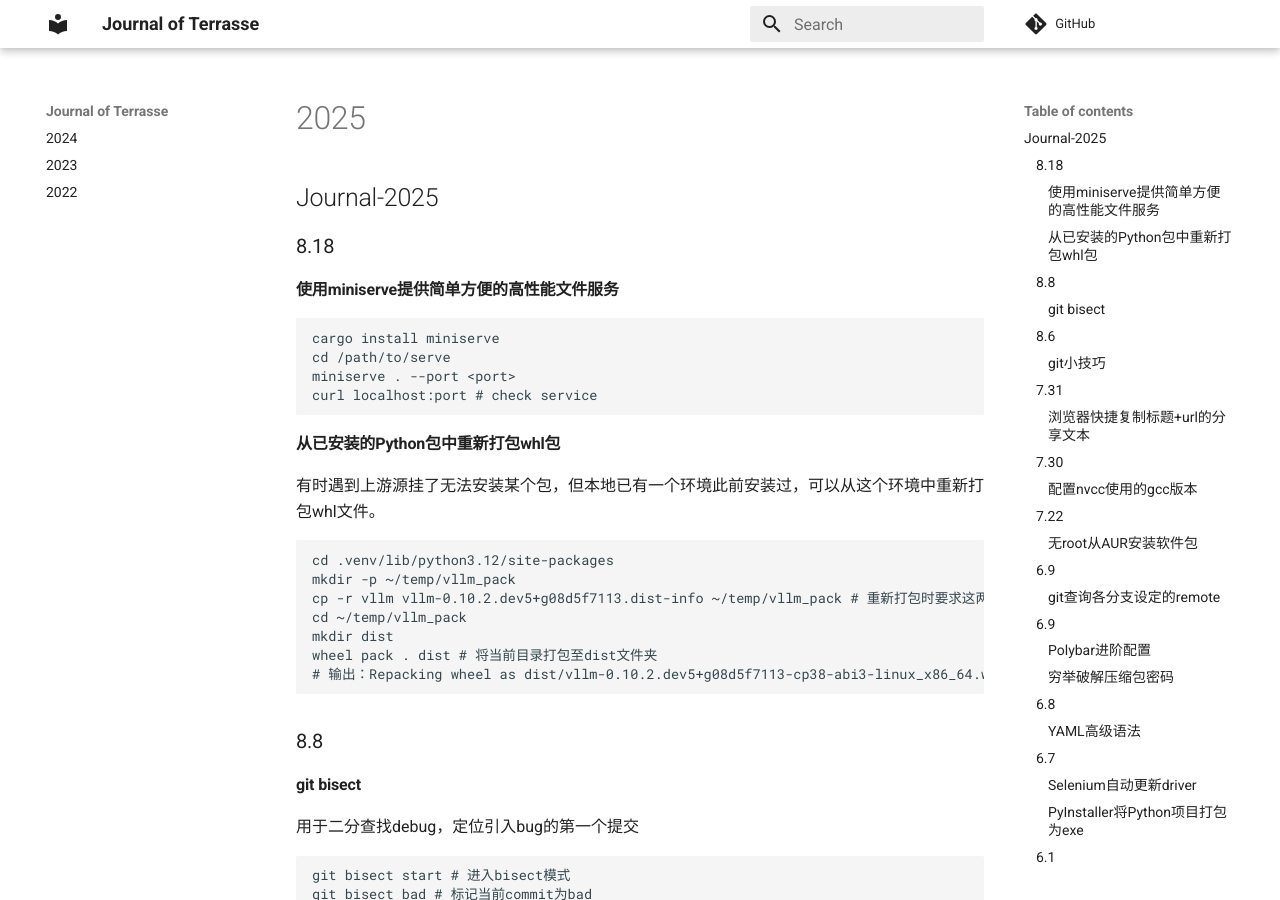
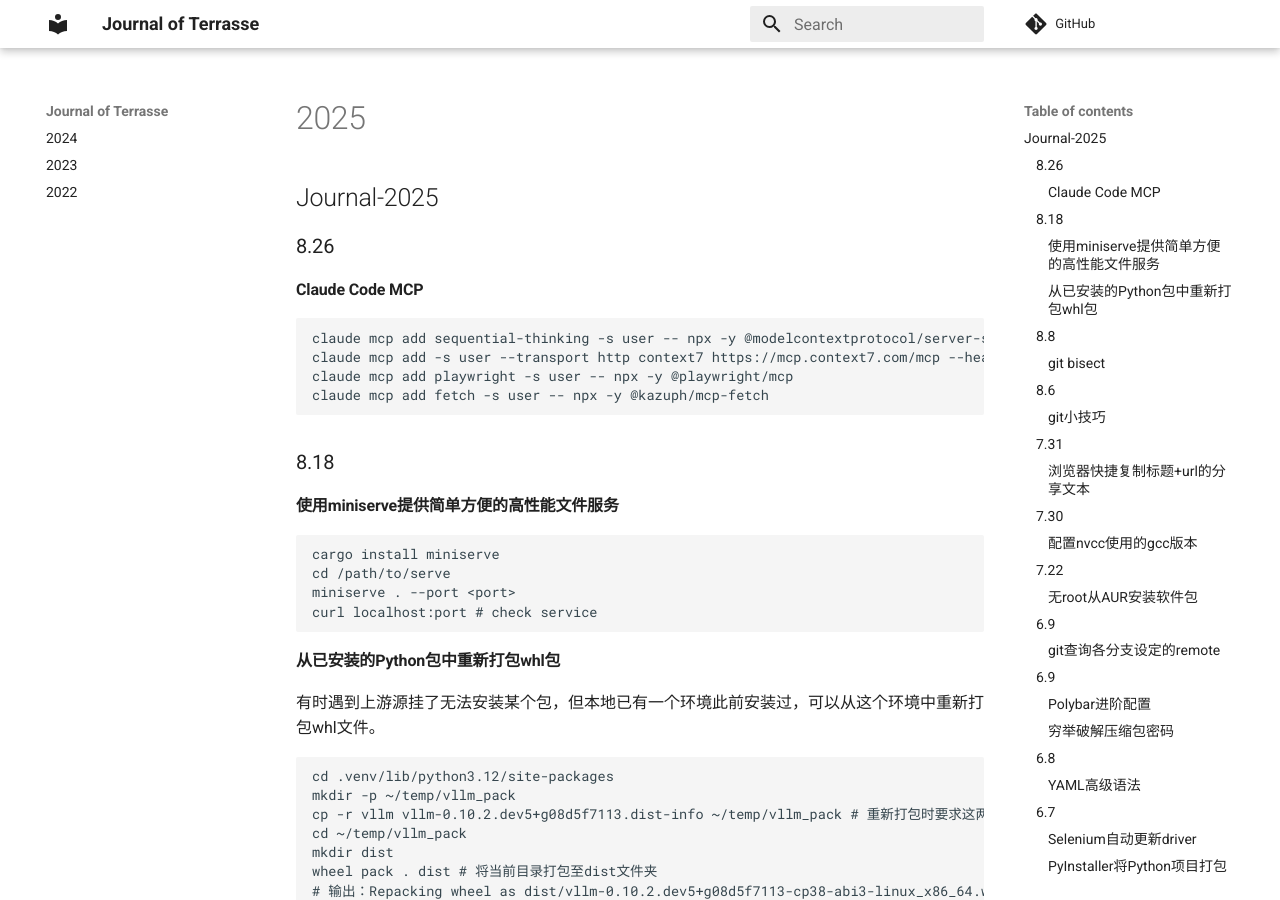
Before and after one commit to Jerry-Terrasse/journal, an MkDocs documentation site: the page built from docs/2025.md, in a window 1280 px wide and 900 px high. Built offline with MkDocs 1.6.1 and Material for MkDocs 9.7.7, drawn with Linux system fonts in a browser that asks for light colours; comment, search, counter and statistics services are not loaded.

Commit message:
update (Tue Aug 26 05:00:49 PM CST 2025)

````diff
--- a/docs/2025.md
+++ b/docs/2025.md
@@ -1,4 +1,15 @@
 ## Journal-2025
+
+### 8.26
+
+#### Claude Code MCP
+
+```shell
+claude mcp add sequential-thinking -s user -- npx -y @modelcontextprotocol/server-sequential-thinking
+claude mcp add -s user --transport http context7 https://mcp.context7.com/mcp --header "CONTEXT7_API_KEY: API_KEY"
+claude mcp add playwright -s user -- npx -y @playwright/mcp
+claude mcp add fetch -s user -- npx -y @kazuph/mcp-fetch
+```
 
 ### 8.18
 
````
